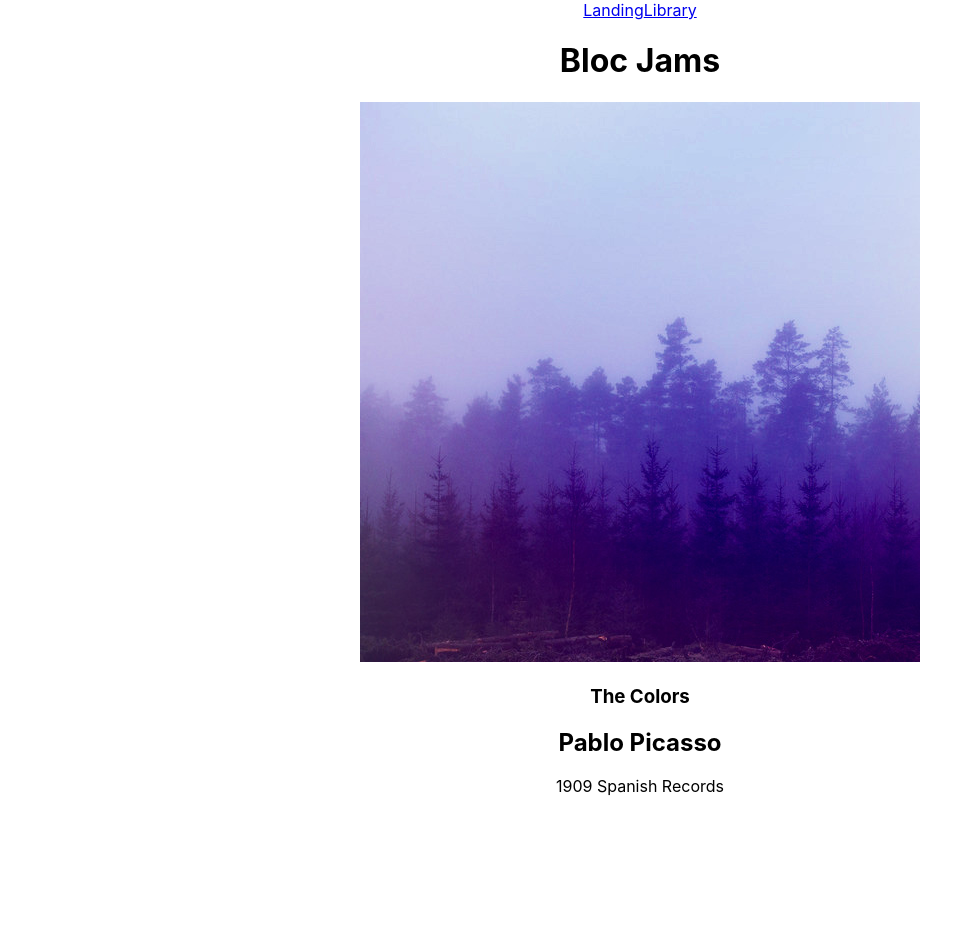
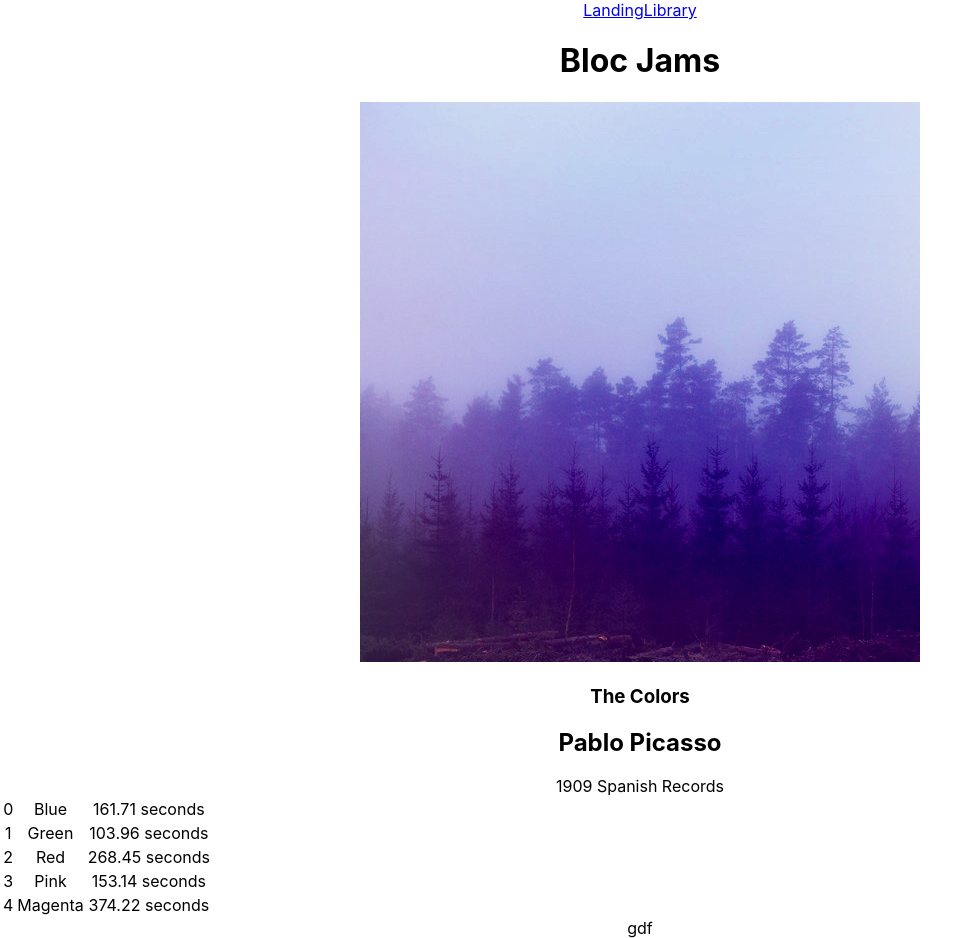
Before and after one commit to Bealonzo/bloc-jams-react, a React (Create React App) app: page /album/the-colors in a window 1280 px wide. Shown: the whole page, without its empty margins (0-979 px from the left). Before the commit the page ends 800 px from the top, so only its background shows below. Built offline with nearby package versions, Linux system fonts and the light colour scheme.

Commit message:
assigment-58:complete

```diff
--- a/src/components/Album.js
+++ b/src/components/Album.js
@@ -8,31 +8,52 @@ constructor(props) {
     return album.slug === this.props.match.params.slug
   });
 
+
   this.state = {
   album: album
     };
+
+
+
 }
 
    render() {
      return (
        <section className="album">
+
        <section id="album-info">
          <img id="album-cover-art" src={this.state.album.albumCover} alt={this.state.album.title}/>
           <div className="album-details">
             <h1 id="album-title">{this.state.album.title}</h1>
             <h2 className="artist">{this.state.album.artist}</h2>
             <div id="release-info">{this.state.album.releaseInfo}</div>
+
+
+
           </div>
        </section>
        <table id="song-list">
           <colgroup>
             <col id="song-number-column" />
+
             <col id="song-title-column" />
             <col id="song-duration-column" />
           </colgroup>
+
         <tbody>
+
+        {
+      		this.state.album.songs.map( (songs, index) =>
+        		<tr key={index += 1}>
+        		  <td>{index}</td>
+        		  <td>{songs.title}</td>
+        			<td>{songs.duration} seconds</td>
+        			</tr>
+        		)
+        }
+
         </tbody>
-      </table>
+      </table>gdf
     </section>
      );
    }
```
